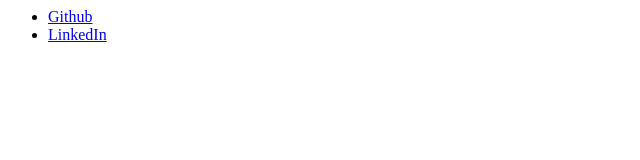
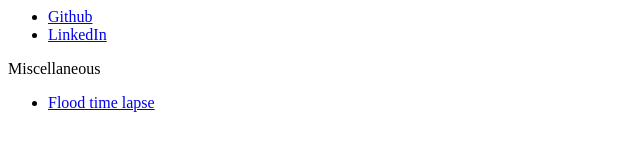
Before and after one commit to jsafyan/jsafyan.github.io, a plain HTML site: page index.html in a window 1280 px wide. Shown: the whole page, without its empty margins (0-640 px from the left). Drawn offline with Linux system fonts and the light colour scheme.

Commit message:
add flood animation

```diff
--- a/index.html
+++ b/index.html
@@ -3,4 +3,8 @@
 <li><a href="https://www.github.com/jsafyan">Github</a></li>
 <li><a href="https://www.linkedin.com/in/jsafyan">LinkedIn</a></li>
 </ul>
+Miscellaneous
+<ul>
+<li><a href="https://56e1b61624badc7a969f8e261563b0ac83e1e0c5-www.googledrive.com/host/0BwZp40gw5mdgcjdCb3lqdDU5QnM">Flood time lapse</a></li>
+</ul>
 </html>
```
